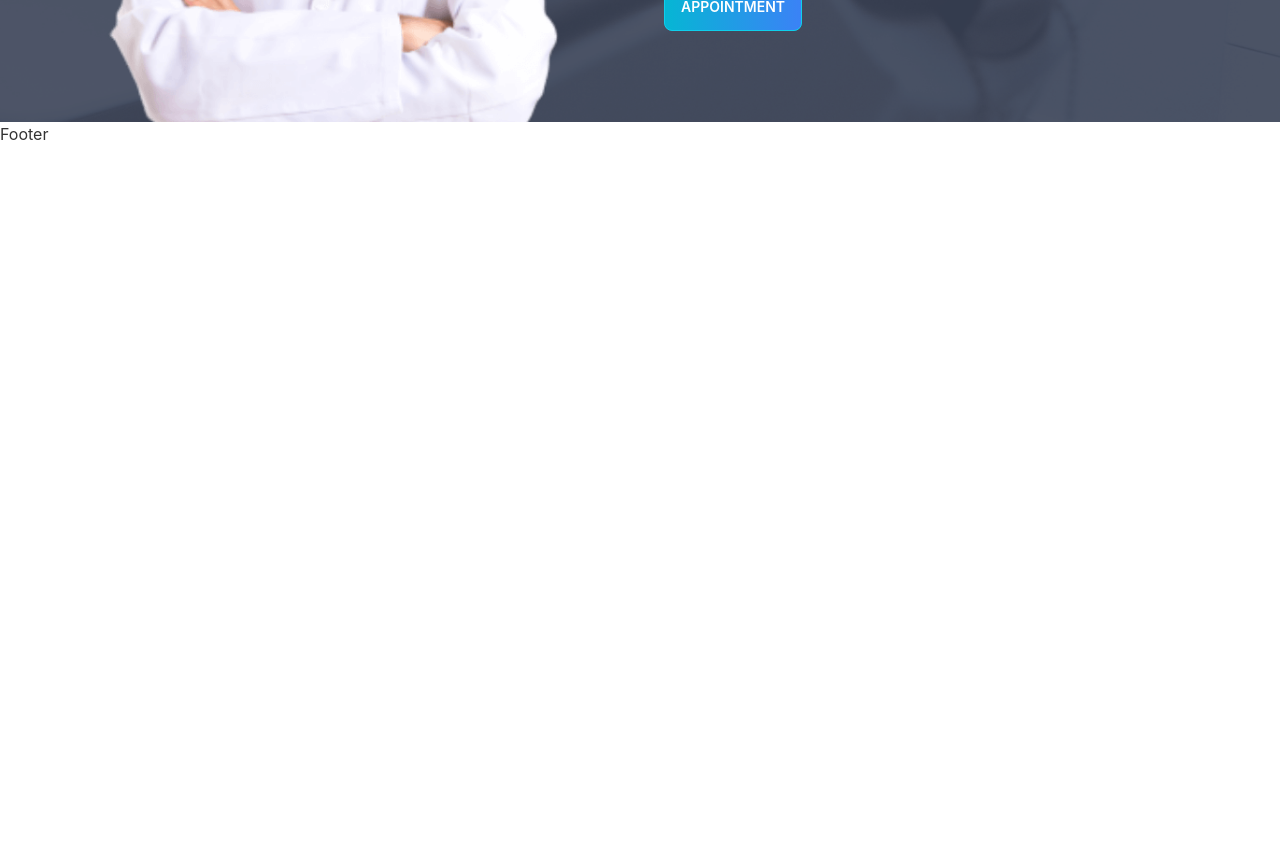
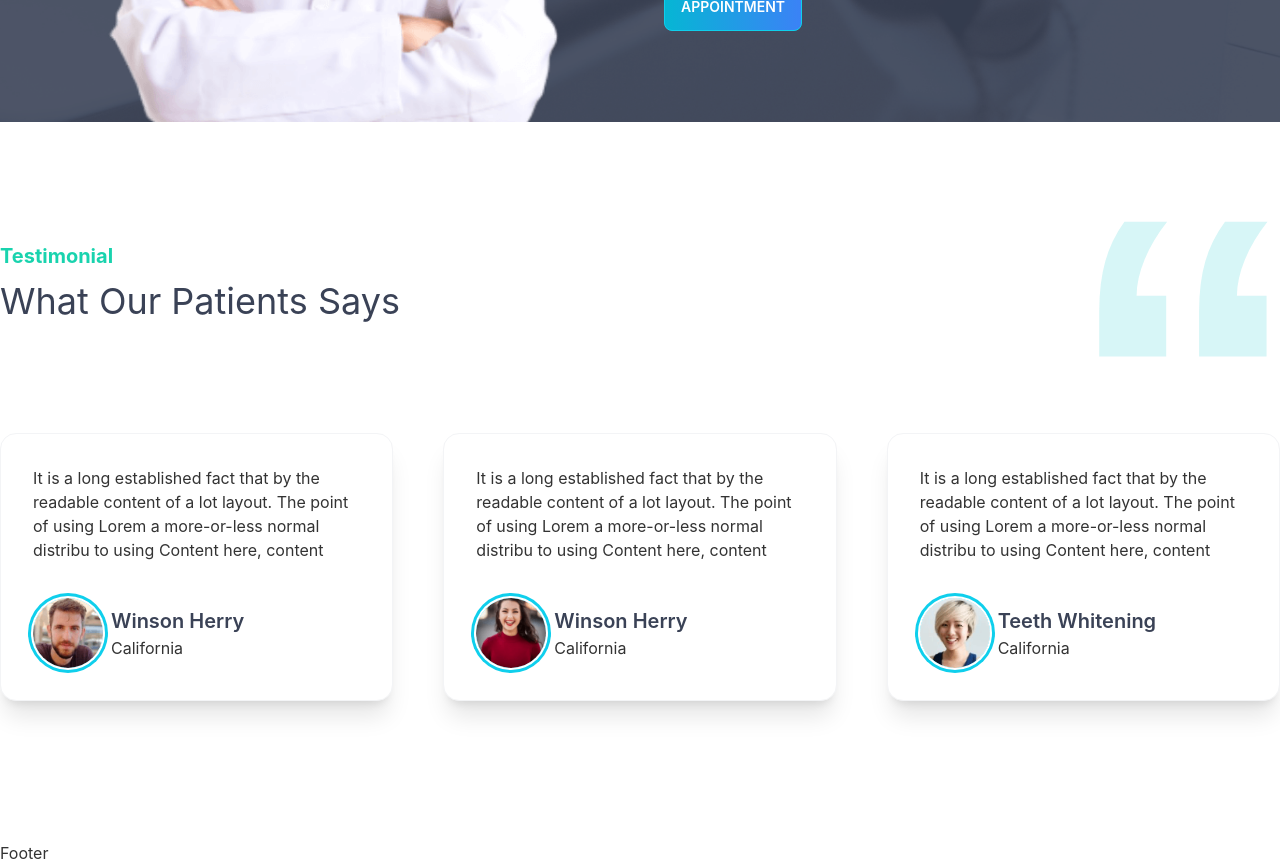
Before and after one commit to mohammedtakbir/doctors-portal-client-practice1, a React (Create React App) app: page / in a window 1280 px wide. Shown: the part 2920-3785 px from the top of the page. Before the commit the page ends 3066 px from the top, so only its background shows below. Built offline with nearby package versions, Linux system fonts and the light colour scheme.

Commit message:
testimonial section added

```diff
--- /dev/null
+++ b/src/Pages/Home/Contact/Contact.js
@@ -0,0 +1,61 @@
+import React from 'react';
+import PrimaryButton from '../../../Components/PrimaryButton/PrimaryButton';
+
+const Contact = () => {
+    return (
+        <section className='mt-10 makeAppoint-bg py-[65px]'>
+            <div className='text-center mb-[60px]'>
+                <h3 className="text-xl font-bold text-secondary">Contact Us</h3>
+                <h2 className="text-[36px] font-normal text-white">Stay connected with us</h2>
+            </div>
+            <form className='max-w-md mx-auto'>
+                <div className="relative mb-5">
+                    <div className="flex absolute inset-y-0 left-0 items-center pl-3 pointer-events-none">
+                        <svg
+                            aria-hidden="true"
+                            className="w-5 h-5 text-gray-500 dark:text-gray-400"
+                            fill="currentColor"
+                            viewBox="0 0 20 20"
+                            xmlns="http://www.w3.org/2000/svg">
+                            <path d="M2.003 5.884L10 9.882l7.997-3.998A2 2 0 0016 4H4a2 2 0 00-1.997 1.884z"></path>
+                            <path d="M18 8.118l-8 4-8-4V14a2 2 0 002 2h12a2 2 0 002-2V8.118z"></path>
+                        </svg>
+                    </div>
+                    <input
+                        type="text"
+                        id="email-address-icon"
+                        className="bg-gray-50 border border-gray-300 text-gray-900 text-sm rounded-lg focus:ring-blue-500 focus:border-blue-500 block w-full pl-10 p-2.5"
+                        placeholder="Email Address"
+                    />
+                </div>
+                <div className="relative mb-5">
+                    <div className="flex absolute inset-y-0 left-0 items-center pl-3 pointer-events-none">
+                        <svg
+                            aria-hidden="true"
+                            className="w-5 h-5 text-gray-500 dark:text-gray-400"
+                            fill="currentColor"
+                            viewBox="0 0 20 20"
+                            xmlns="http://www.w3.org/2000/svg">
+                            <path d="M2.003 5.884L10 9.882l7.997-3.998A2 2 0 0016 4H4a2 2 0 00-1.997 1.884z"></path>
+                            <path d="M18 8.118l-8 4-8-4V14a2 2 0 002 2h12a2 2 0 002-2V8.118z"></path>
+                        </svg>
+                    </div>
+                    <input
+                        type="text"
+                        id="email-address-icon"
+                        className="bg-gray-50 border border-gray-300 text-gray-900 text-sm rounded-lg focus:ring-blue-500 focus:border-blue-500 block w-full pl-10 p-2.5"
+                        placeholder="Subject"
+                    />
+                </div>
+                <div className='mb-5'>
+                    <textarea id="message" rows="4" className="block p-2.5 w-full text-sm text-gray-900 bg-gray-50 rounded-lg border border-gray-300 focus:ring-blue-500 focus:border-blue-500" placeholder="Your message..."></textarea>
+                </div>
+                <div className='text-center'>
+                    <PrimaryButton>Submit</PrimaryButton>
+                </div>
+            </form>
+        </section>
+    );
+};
+
+export default Contact;
--- a/src/Pages/Home/Home/Home.js
+++ b/src/Pages/Home/Home/Home.js
@@ -1,9 +1,11 @@
 import React from 'react';
 import Banner from '../Banner/Banner';
+import Contact from '../Contact/Contact';
 import DentalCare from '../DentalCare/DentalCare';
 import InfoCards from '../InfoCards/InfoCards';
 import MakeAppointment from '../MakeAppointment/MakeAppointment';
 import ServiceCards from '../ServiceCards/ServiceCards';
+import Testimonial from '../Testimonial/Testimonial';
 
 const Home = () => {
     return (
@@ -13,6 +15,8 @@ const Home = () => {
             <ServiceCards />
             <DentalCare />
             <MakeAppointment />
+            <Testimonial />
+            {/* <Contact /> */}
         </>
     );
 };
--- a/src/Pages/Home/MakeAppointment/MakeAppointment.js
+++ b/src/Pages/Home/MakeAppointment/MakeAppointment.js
@@ -13,7 +13,7 @@ const MakeAppointment = () => {
             <div className="hero">
                 <div className="hero-content md:p-0 py-[60px] flex-col lg:flex-row">
                     <img alt='/' src={doctor} className="lg:w-1/2 md:w-[70%] -mt-32 md:block hidden" />
-                    <div className='p-2 text-white'>
+                    <div className='p-2 text-white lg:mx-0 mx-3'>
                         <h3 className="text-xl font-bold text-secondary mb-5">Appointment</h3>
                         <h2 className="text-[36px] font-semibold md:leading-none leading-10">Make an appointment Today</h2>
                         <p className="py-6 ">It is a long established fact that a reader will be distracted by the readable content of a page when looking at its layout. The point of using Lorem Ipsumis that it has a more-or-less normal distribution of letters,as opposed to using 'Content here, content here', making it look like readable English. Many desktop publishing packages and web page</p>
--- /dev/null
+++ b/src/Pages/Home/Testimonial/Review.js
@@ -0,0 +1,27 @@
+import React from 'react';
+
+const Review = ({ review }) => {
+    const { name, img, location, review: userReview } = review;
+    return (
+        <>
+            <div className="card bg-base-100 shadow-xl border border-gray-100 lg:mt-[75px] mt-[60px] lg:mx-0 mx-3">
+                <div className="card-body">
+                    <p>{userReview}</p>
+                    <div className="flex items-center mt-7">
+                        <div className="avatar">
+                            <div className="w-[70px] h-[70px] rounded-full ring ring-primary ring-offset-base-100 ring-offset-2">
+                                <img src={img} alt='' />
+                            </div>
+                        </div>
+                        <div className='ml-2'>
+                            <h3 className='font-semibold text-[20px] text-[#3A4256]'>{name}</h3>
+                            <h4>{location}</h4>
+                        </div>
+                    </div>
+                </div>
+            </div>
+        </>
+    );
+};
+
+export default Review;
--- /dev/null
+++ b/src/Pages/Home/Testimonial/Testimonial.js
@@ -0,0 +1,55 @@
+import React from 'react';
+import quote from '../../../assets/icons/quote.svg';
+import people1 from '../../../assets/images/people1.png'
+import people2 from '../../../assets/images/people2.png'
+import people3 from '../../../assets/images/people3.png'
+import Review from './Review';
+
+const Testimonial = () => {
+
+    const reviews = [
+        {
+            _id: 1,
+            name: 'Winson Herry',
+            review: 'It is a long established fact that by the readable content of a lot layout. The point of using Lorem a more-or-less normal distribu to using Content here, content',
+            location: 'California',
+            img: people1
+        },
+        {
+            _id: 2,
+            name: 'Winson Herry',
+            review: 'It is a long established fact that by the readable content of a lot layout. The point of using Lorem a more-or-less normal distribu to using Content here, content',
+            location: 'California',
+            img: people2
+        },
+        {
+            _id: 3,
+            name: 'Teeth Whitening',
+            review: 'It is a long established fact that by the readable content of a lot layout. The point of using Lorem a more-or-less normal distribu to using Content here, content',
+            location: 'California',
+            img: people3
+        }
+    ];
+
+    return (
+        <section className='md:pt-[80px] pt-[60px] pb-[140px] container mx-auto'>
+            <div className='flex justify-between items-center lg:mx-0 mx-4'>
+                <div>
+                    <h3 className='text-secondary font-bold text-[20px] mb-3'>Testimonial</h3>
+                    <h2 className='md:text-[36px] text-[32px] text-[#3A4256] md:leading-none leading-9'>What Our Patients Says</h2>
+                </div>
+                <img src={quote} alt="" className='lg:w-[192px] w-[98px] lg:h-[156px] h-[79px]' />
+            </div>
+            <div className='grid lg:grid-cols-3 md:grid-cols-2 grid-cols-1 lg:gap-[50px]'>
+                {
+                    reviews.map(review => <Review
+                        key={review._id}
+                        review={review}
+                    />)
+                }
+            </div>
+        </section>
+    );
+};
+
+export default Testimonial;
```
